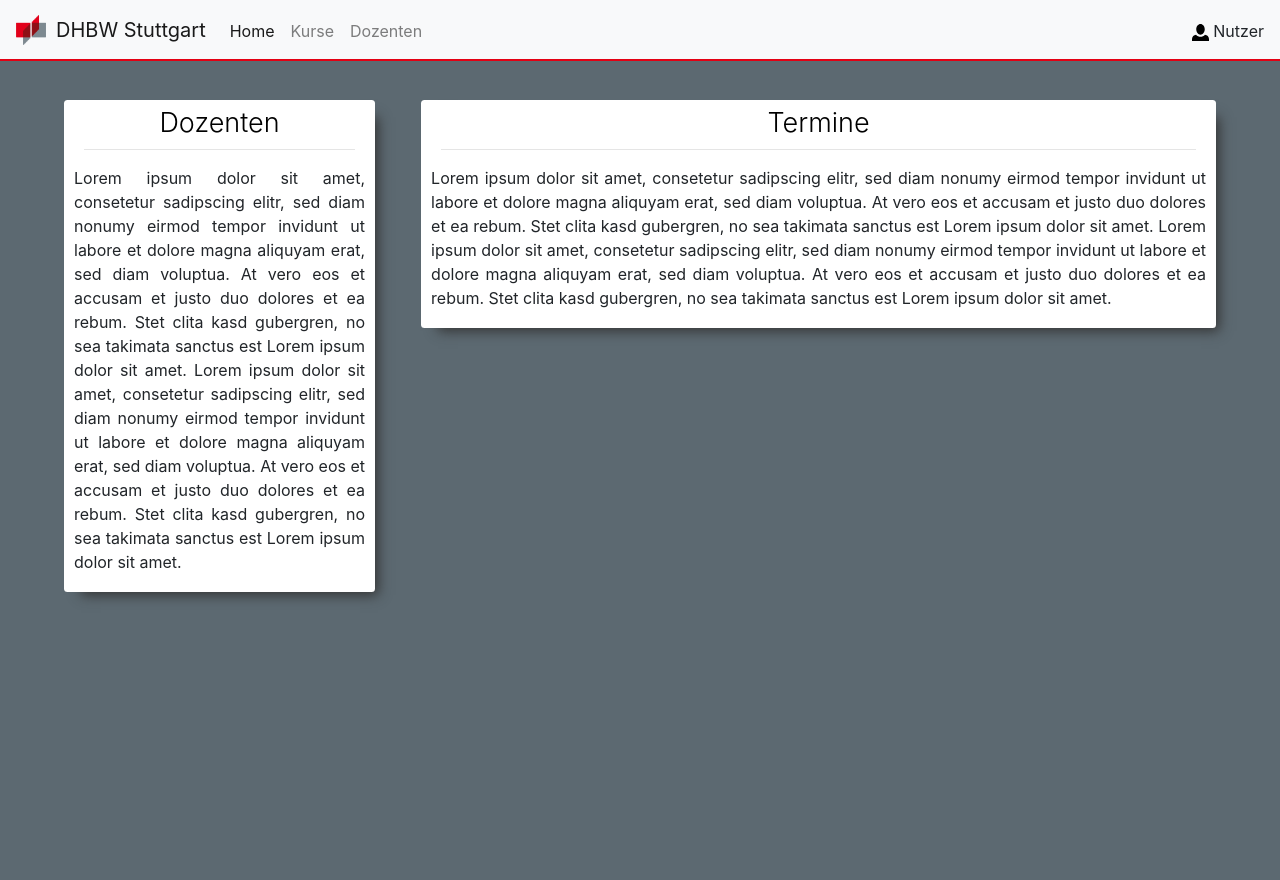
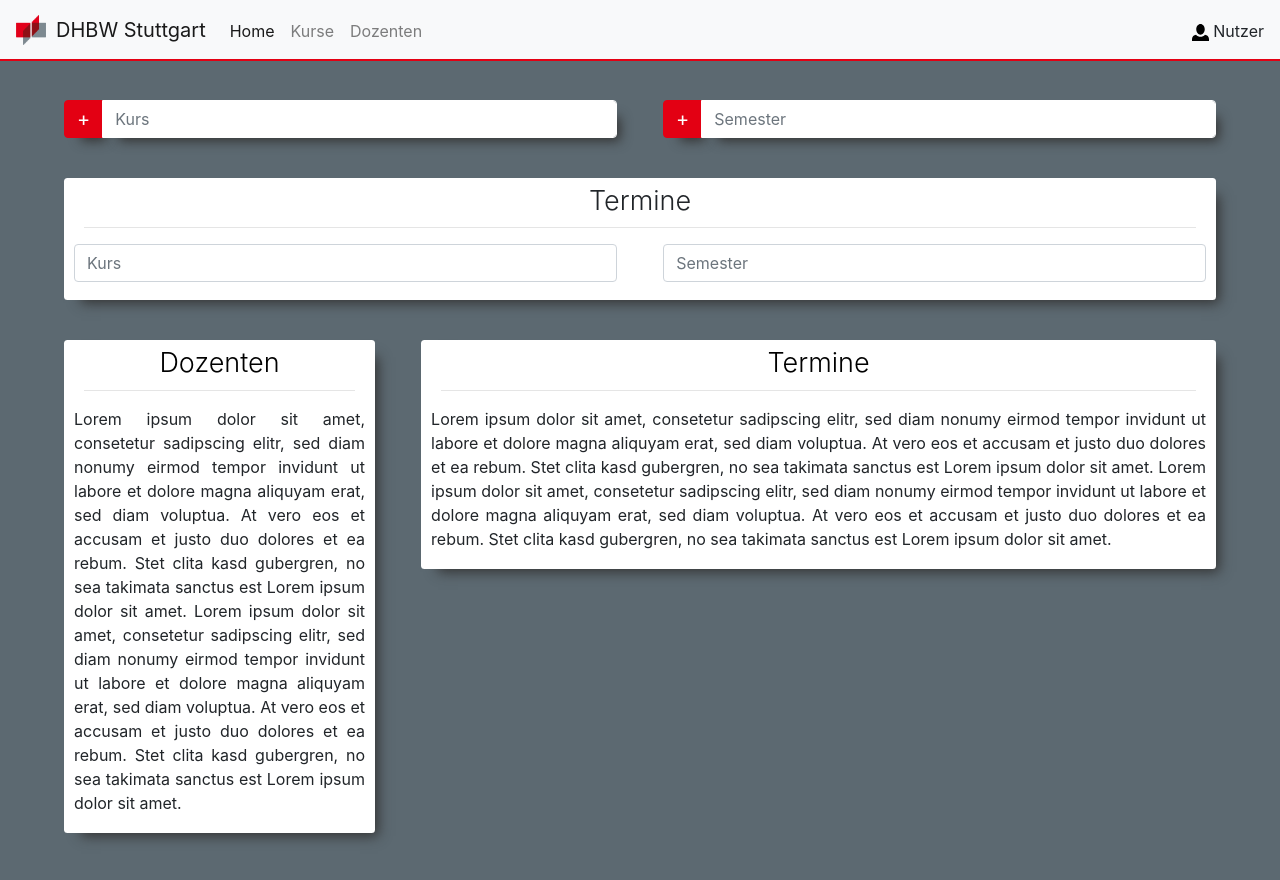
Before and after one commit to PhilippStraub/organizer, a React (Create React App) app: page / in a window 1280 px wide. Shown: the top 880 px of the page. Built offline with nearby package versions, Linux system fonts and the light colour scheme.

Commit message:
css zeugs

```diff
--- a/src/home.js
+++ b/src/home.js
@@ -1,5 +1,6 @@
 import React from 'react';
 import './home.css';
+import Kurse from './kurse';
 
 
 class Home extends React.Component{
@@ -10,6 +11,7 @@ class Home extends React.Component{
     render() {
         return(
             <div>
+                <Kurse />
                 <div className="content" id="dozenten">
                     <a href="#">
                         <h1 className="display-4">Dozenten</h1>
--- a/src/kurse.css
+++ b/src/kurse.css
@@ -3,10 +3,12 @@
     background-color: #E30013;
     color: #ffffff;
     border-color: #E30013;
-    font-size: 16px;
+    font-size: 20px;
     -webkit-box-shadow: 10px 10px 12px -7px rgba(51,51,51,1);
     -moz-box-shadow: 10px 10px 12px -7px rgba(51,51,51,1);
     box-shadow: 10px 10px 12px -7px rgba(51,51,51,1);
+    padding-top: 3px;
+    padding-bottom: 3px;
 }
 
 #inp-g .form-control{
--- a/src/kurse.js
+++ b/src/kurse.js
@@ -7,7 +7,29 @@ class Kurse extends React.Component{
     //These .js Files will have two different main components: One full and one shorter view
     //the export default will always be the shorter version
     //that way we're able to include them here in our home view but also seperate them.
+constructor() {
+    super();
+    this.handleSubmit = this.handleSubmit.bind(this);
+    }
 
+    handleSubmit(event) {
+        alert("PEnis");
+    event.preventDefault();
+    const data = new FormData(event.target);
+
+    fetch('/api/form-submit-url', {
+        method: 'POST',
+        body: data,
+    }).then((res) => {
+        if(res.ok){
+        //return response.json();
+        }else{
+
+        }
+    }).catch((err) => {
+        console.log(err);
+    });
+}
     render() {
         return(
             <div>
@@ -17,7 +39,7 @@ class Kurse extends React.Component{
                             <div className="form-row">
                                 <div className="input-group" id="inp-g">
                                     <div className="input-group-prepend" id="inp">
-                                    <span className="input-group-text" id="inputGroupPrepend2">
+                                    <span className="input-group-text" id="inputGroupPrepend2" onClick={this.handleSubmit}>
                                         +
                                     </span>
                                     </div>
@@ -32,7 +54,7 @@ class Kurse extends React.Component{
                             <div className="form-row">
                                 <div className="input-group" id="inp-g">
                                     <div className="input-group-prepend" id="inp">
-                                    <span className="input-group-text" id="inputGroupPrepend2">
+                                    <span className="input-group-text" id="inputGroupPrepend2" onClick={this.handleSubmit}>
                                         +
                                     </span>
                                     </div>
```
